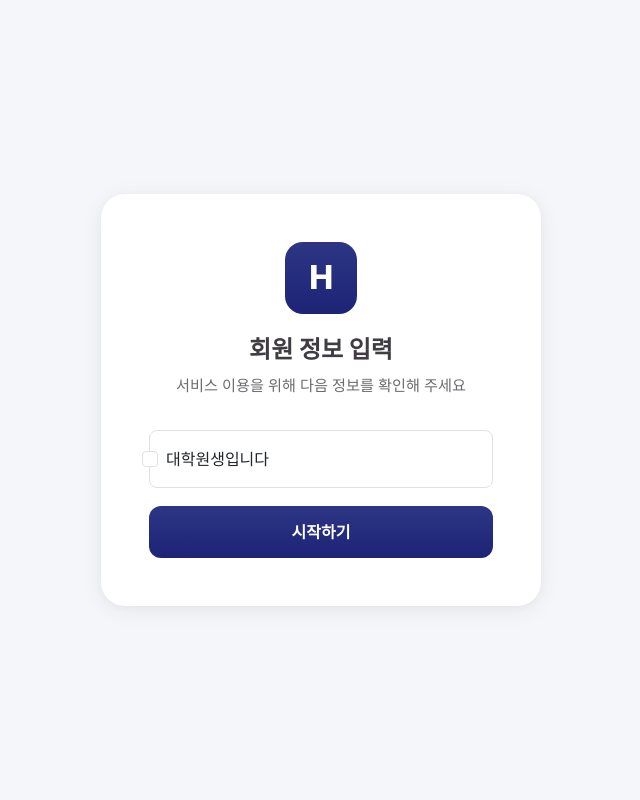
After one commit to Haninqq/HyuReservation, a FastAPI app: template app/templates/initial_setup.html in a window 1280 px wide. The commit adds this page. Shown: the whole page, without its empty margins (319-959 px from the left). Run offline with FastAPI, Linux system fonts and the light colour scheme; the template is opened without the code that fills it, so the values that code supplies are empty; some web fonts are replaced.

Commit message:
initiation

```diff
--- /dev/null
+++ b/app/templates/initial_setup.html
@@ -0,0 +1,110 @@
+<!DOCTYPE html>
+<html lang="ko">
+<head>
+    <meta charset="UTF-8">
+    <meta name="viewport" content="width=device-width, initial-scale=1.0">
+    <title>회원 정보 입력 - 스터디룸 예약</title>
+    <link href="https://cdn.jsdelivr.net/npm/bootstrap@5.3.2/dist/css/bootstrap.min.css" rel="stylesheet">
+    <link rel="stylesheet" href="https://cdn.jsdelivr.net/gh/orioncactus/pretendard@v1.3.9/dist/web/static/pretendard.min.css">
+    <style>
+        :root {
+            --hy-blue: #1D2475;
+            --hy-blue-light: #2d3585;
+            --hy-blue-soft: rgba(29, 36, 117, 0.08);
+            --hy-gray: #3F3D42;
+            --hy-gray-light: #6B6B70;
+        }
+        * { font-family: 'Pretendard', -apple-system, BlinkMacSystemFont, 'Segoe UI', sans-serif; }
+        body {
+            min-height: 100vh;
+            background: #f5f6fa;
+            display: flex;
+            flex-direction: column;
+            align-items: center;
+            justify-content: center;
+            padding: 2rem;
+        }
+        .setup-box {
+            background: #fff;
+            border-radius: 24px;
+            box-shadow: 0 4px 24px rgba(0,0,0,0.06), 0 2px 8px rgba(0,0,0,0.03);
+            padding: 3rem;
+            max-width: 440px;
+            width: 100%;
+        }
+        .setup-wrap {
+            display: flex;
+            flex-direction: column;
+            align-items: center;
+            text-align: center;
+            width: 100%;
+        }
+        .setup-wrap .btn-submit { width: 100%; }
+        .setup-icon {
+            width: 72px;
+            height: 72px;
+            border-radius: 18px;
+            background: linear-gradient(180deg, #2d3585 0%, var(--hy-blue) 100%);
+            display: flex;
+            align-items: center;
+            justify-content: center;
+            margin-bottom: 1.25rem;
+        }
+        .setup-icon span {
+            font-size: 2rem;
+            font-weight: 800;
+            color: #fff;
+            letter-spacing: -0.02em;
+        }
+        .setup-title {
+            font-size: 1.5rem;
+            font-weight: 700;
+            color: var(--hy-gray);
+            line-height: 1.35;
+            margin-bottom: 0.5rem;
+        }
+        .setup-subtitle {
+            font-size: 0.95rem;
+            font-weight: 500;
+            color: var(--hy-gray-light);
+            margin-bottom: 2rem;
+        }
+        .btn-submit {
+            display: flex;
+            align-items: center;
+            justify-content: center;
+            gap: 12px;
+            width: 100%;
+            padding: 14px 24px;
+            border-radius: 12px;
+            border: none;
+            background: linear-gradient(180deg, #2d3585 0%, var(--hy-blue) 100%);
+            font-weight: 600;
+            color: #fff;
+            transition: all 0.2s ease;
+        }
+        .btn-submit:hover {
+            opacity: 0.9;
+            color: #fff;
+        }
+    </style>
+</head>
+<body>
+    <div class="setup-box">
+        <div class="setup-wrap">
+            <div class="setup-icon"><span>H</span></div>
+            <h1 class="setup-title">회원 정보 입력</h1>
+            <p class="setup-subtitle">서비스 이용을 위해 다음 정보를 확인해 주세요</p>
+            <form action="/auth/complete_setup" method="POST" class="d-flex flex-column gap-3 w-100">
+                <div class="form-check text-start border rounded-3 p-3">
+                    <input type="checkbox" class="form-check-input" id="isGraduate" name="is_graduate" value="1">
+                    <label class="form-check-label" for="isGraduate">대학원생입니다</label>
+                </div>
+                <button type="submit" class="btn btn-submit">
+                    시작하기
+                </button>
+            </form>
+        </div>
+    </div>
+</body>
+</html>
--- a/app/templates/login.html
+++ b/app/templates/login.html
@@ -117,10 +117,6 @@
             </div>
             {% endif %}
             <form action="/auth/google" method="GET" class="d-flex flex-column gap-3 w-100">
-                <div class="form-check text-start">
-                    <input type="checkbox" class="form-check-input" id="isGraduate" name="is_graduate" value="1">
-                    <label class="form-check-label" for="isGraduate">대학원생입니다 <span class="text-muted small">(첫 로그인 시에만 적용됩니다)</span></label>
-                </div>
                 <button type="submit" class="btn btn-google">
                     <svg width="22" height="22" xmlns="http://www.w3.org/2000/svg" viewBox="0 0 48 48">
                         <path fill="#EA4335" d="M24 9.5c3.54 0 6.71 1.22 9.21 3.6l6.85-6.85C35.9 2.38 30.47 0 24 0 14.62 0 6.51 5.38 2.56 13.22l7.98 6.19C12.43 13.72 17.74 9.5 24 9.5z"/>
```
Also changed, not shown: app/routers/auth.py (+53 -18 lines).
